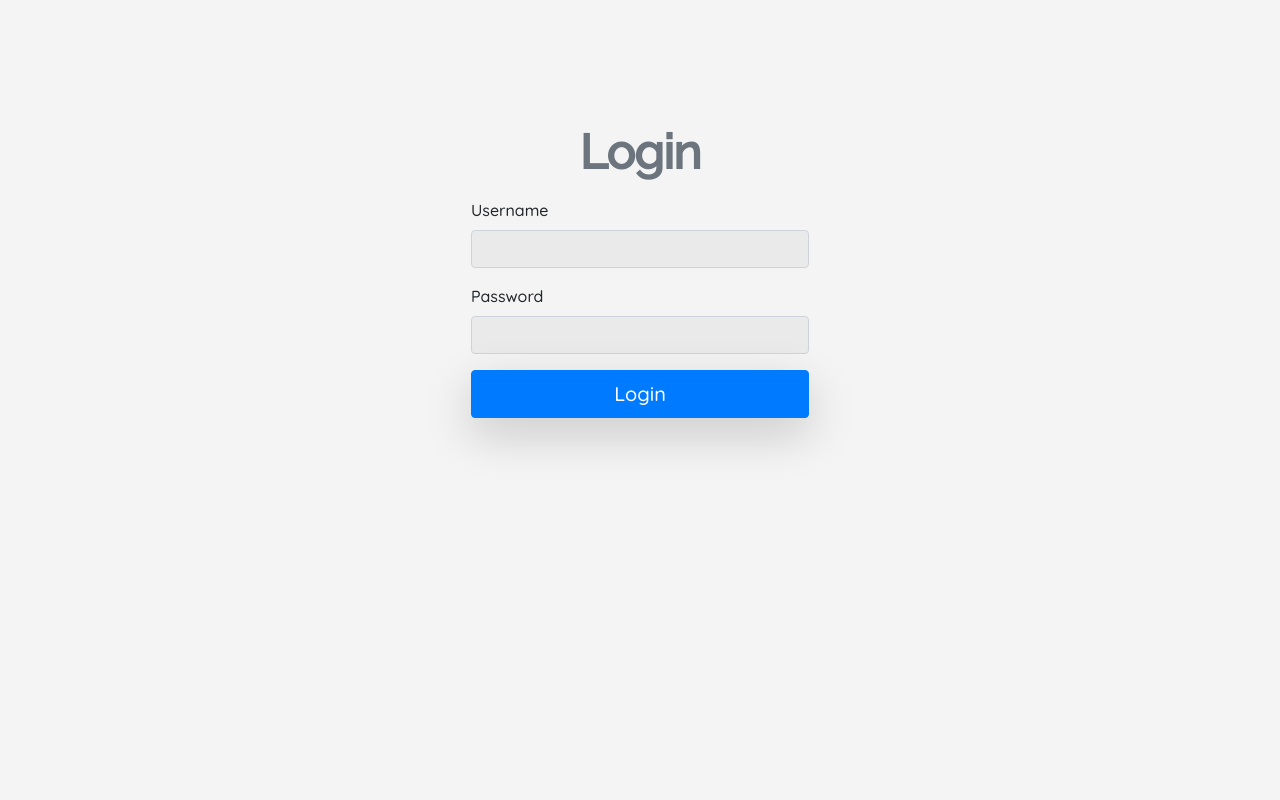
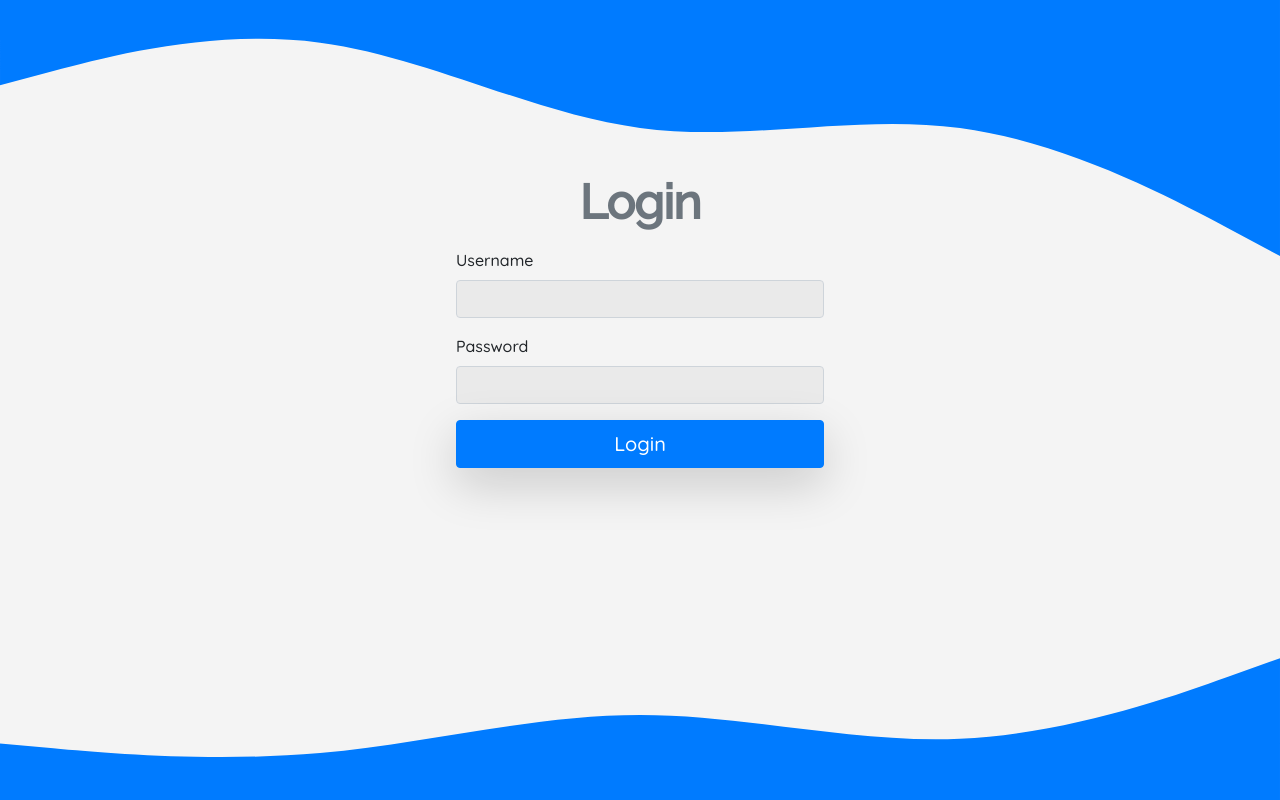
Before and after one commit to Moh-mmed/e-commerce, a PHP site: page /admin/index.php in a window 1280 px wide. Run offline with PHP 8.4, Linux system fonts and the light colour scheme; some web fonts are replaced.

Commit message:
Added SVG to login form

```diff
--- a/admin/index.php
+++ b/admin/index.php
@@ -33,7 +33,11 @@ if ($_SERVER['REQUEST_METHOD'] == 'POST') {
 
 
 ?>
-
+<div class="top-svg">
+    <svg xmlns="http://www.w3.org/2000/svg" viewBox="0 0 1440 320">
+        <path fill="#007BFF" fill-opacity="1" d="M0,96L60,80C120,64,240,32,360,48C480,64,600,128,720,144C840,160,960,128,1080,144C1200,160,1320,224,1380,256L1440,288L1440,0L1380,0C1320,0,1200,0,1080,0C960,0,840,0,720,0C600,0,480,0,360,0C240,0,120,0,60,0L0,0Z"></path>
+    </svg>
+</div>
 <div class="container login">
 
     <form action="<?php echo $_SERVER['PHP_SELF'] ?>" id="contact-form" class="contact-form rounded pt-4 pb-2 px-3" method="POST">
@@ -52,5 +56,9 @@ if ($_SERVER['REQUEST_METHOD'] == 'POST') {
     </form>
 
 </div>
-
+<div class="bottom-svg">
+    <svg xmlns="http://www.w3.org/2000/svg" viewBox="0 0 1440 320">
+        <path fill="#007BFF" fill-opacity="1" d="M0,256L60,261.3C120,267,240,277,360,266.7C480,256,600,224,720,224C840,224,960,256,1080,250.7C1200,245,1320,203,1380,181.3L1440,160L1440,320L1380,320C1320,320,1200,320,1080,320C960,320,840,320,720,320C600,320,480,320,360,320C240,320,120,320,60,320L0,320Z"></path>
+    </svg>
+</div>
 <?php require_once("includes/templates/footer.php"); ?>
--- a/admin/layout/style/backend.css
+++ b/admin/layout/style/backend.css
@@ -21,6 +21,26 @@ h1 {
     color: #6c757d;
     margin: 40px 0;
 }
+
+
+/*Start login*/
+
+.top-svg {
+    position: absolute;
+    width: 100%;
+    top: 0;
+    z-index: -1;
+}
+
+.bottom-svg {
+    position: absolute;
+    width: 100%;
+    bottom: 0;
+    z-index: -1;
+}
+
+
+/*end login*/
 
 
 /* Start Empty Items*/
@@ -60,8 +80,9 @@ h1 {
 */
 
 .container.login {
+    padding: 100px 0;
     max-width: 400px;
-    margin: 100px auto;
+    margin: 50px auto;
 }
 
 .contact-form h1 {
```
